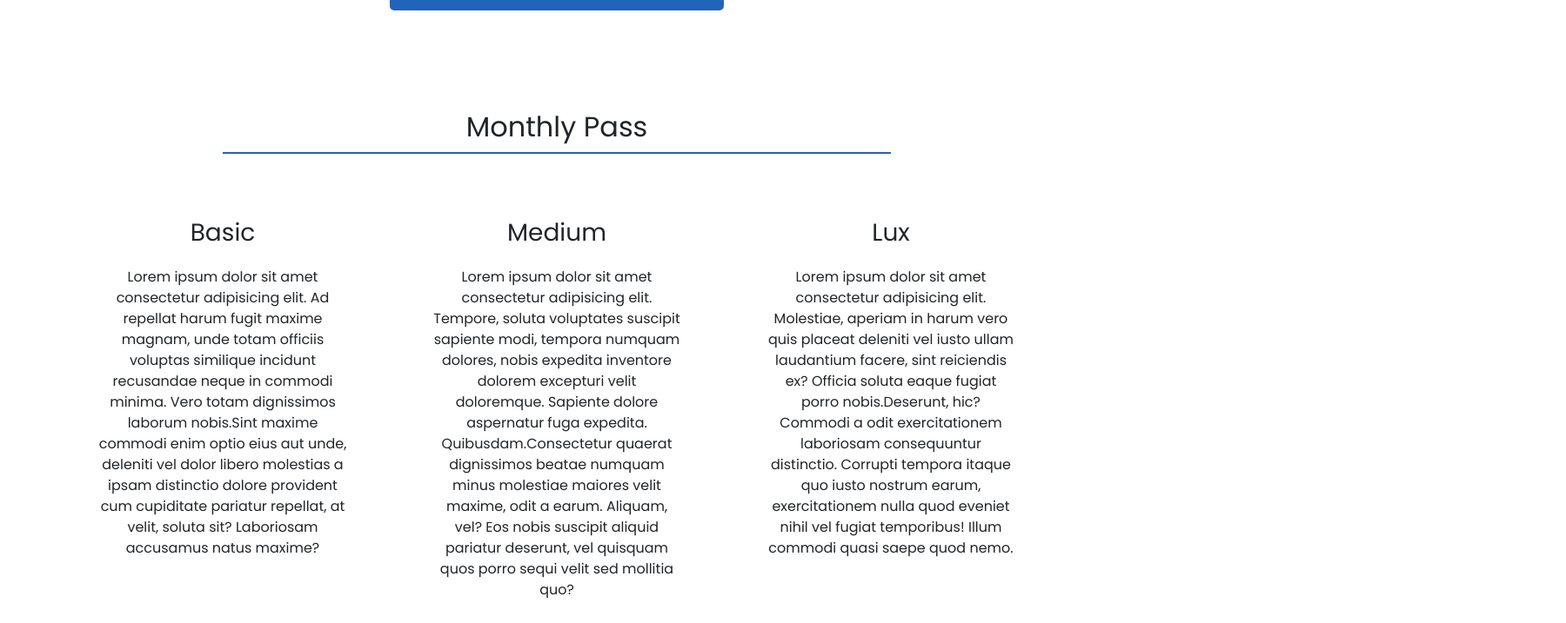
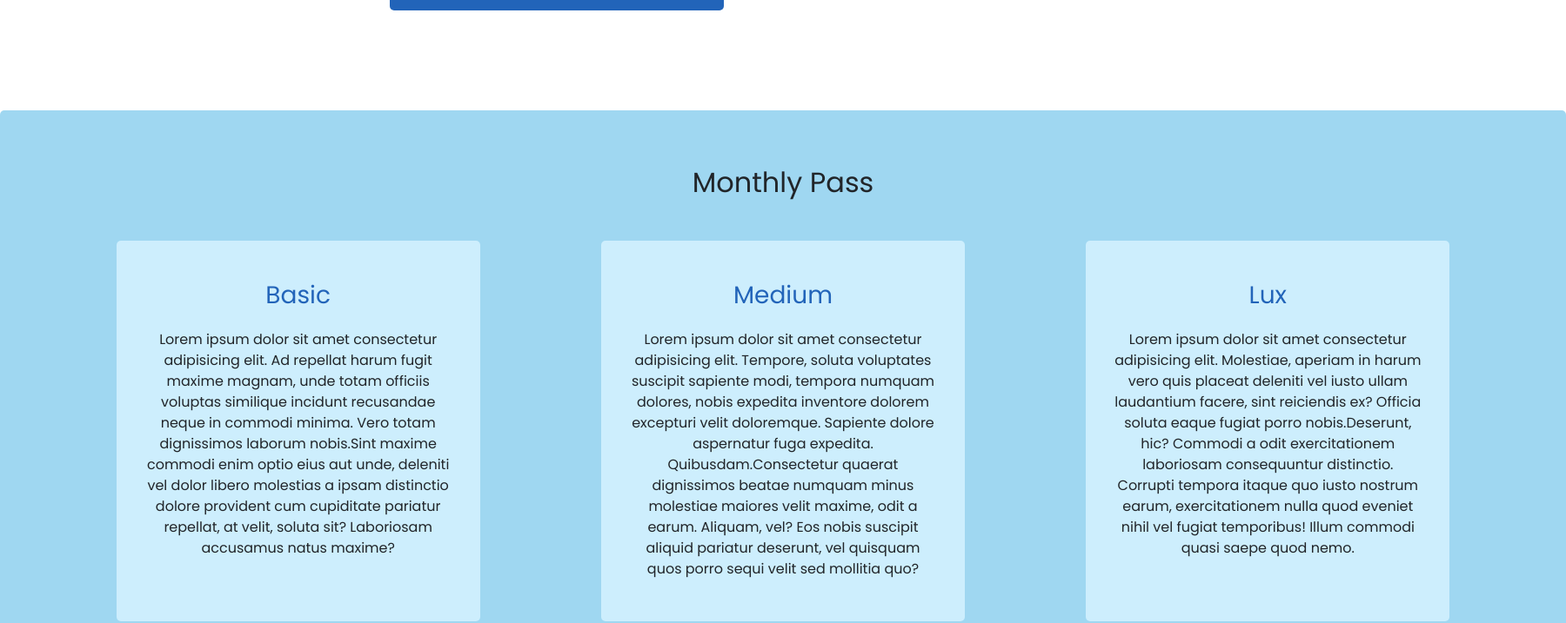
Before and after one commit to luana-david/Clinnetic-Angular, an Angular app: page / in a window 1280 px wide. Shown: the part 900-1617 px from the top of the page at 87% size, 1800 px wide, since content can reach past the window. Built offline with nearby package versions, Linux system fonts and the light colour scheme.

Commit message:
style passes more

```diff
--- a/src/app/home/home-page/home-page.component.css
+++ b/src/app/home/home-page/home-page.component.css
@@ -91,6 +91,14 @@ img {
     font-size: 1.2rem;
 }
 
+.passes-container {
+  background-color: rgb(159, 215, 241);
+  width: 1800px;
+  margin: 2rem auto 10rem;
+  padding: 4em;
+  border-radius: 5px;
+}
+
 .passes-title {
   text-align: center;
   position: relative;
@@ -99,28 +107,27 @@ img {
 .passes {
   display: flex;
   justify-content: space-around;
-  padding: 4em;
-  margin-bottom: 3rem;
+  margin-top: 3rem;
 }
 
 .pass {
   width: 25%;
   text-align: center;
+  padding: 2em;
+  border-radius: 5px;
+  transition: transform 0.4s cubic-bezier(.41,1.31,.68,.99);
+  background-color: rgb(205, 238, 253);
+}
+
+.pass:hover {
+  transform: translateY(-20px);
 }
 
 .pass h3 {
+  position: relative;
   text-align: center;
   padding: 0.5em;
-}
-
-.passes-title::after{
-  content: '';
-  position: absolute;
-  top: 3rem;
-  left: 20%;
-  width: 60%;
-  height: 2px;
-  background-color: rgb(34, 100, 185);
+  color: rgb(34, 100, 185);
 }
 
 
--- a/src/app/home/home-page/home-page.component.html
+++ b/src/app/home/home-page/home-page.component.html
@@ -41,6 +41,7 @@
         </div>
     </div>
 </div>
+<div class="passes-container">
   <h2 class="passes-title">Monthly Pass</h2>
   <div class="passes">
     <div class="pass">
@@ -56,3 +57,4 @@
       <p>Lorem ipsum dolor sit amet consectetur adipisicing elit. Molestiae, aperiam in harum vero quis placeat deleniti vel iusto ullam laudantium facere, sint reiciendis ex? Officia soluta eaque fugiat porro nobis.Deserunt, hic? Commodi a odit exercitationem laboriosam consequuntur distinctio. Corrupti tempora itaque quo iusto nostrum earum, exercitationem nulla quod eveniet nihil vel fugiat temporibus! Illum commodi quasi saepe quod nemo.</p>
     </div>
   </div>
+</div>
```
Lines whose indentation alone changed are shown as unchanged.
